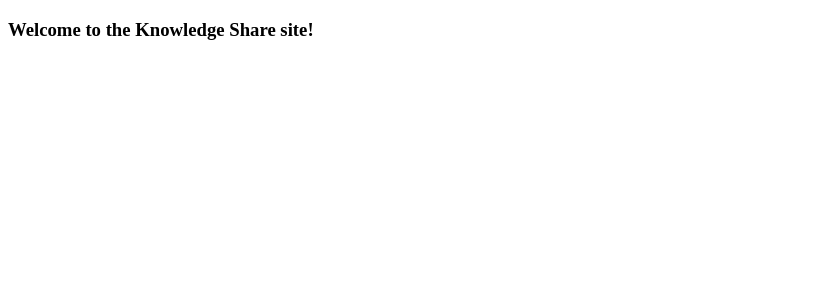
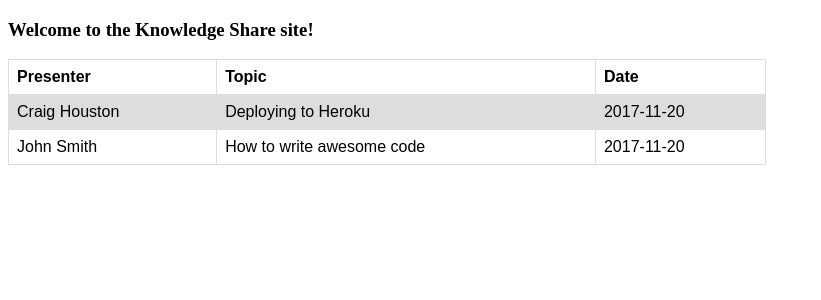
Before and after one commit to craighoustondev/knowledge-share, a Django app: page / in a window 1280 px wide. Shown: the top 300 px of the page, without its empty margins (0-821 px from the left). Run offline with Django 3.2, Linux system fonts and the light colour scheme.

Commit message:
update to Travis settings and index page

```diff
--- a/knowledge/share/templates/index.html
+++ b/knowledge/share/templates/index.html
@@ -2,9 +2,47 @@
   <html>
     <head>
       <title>Knowledge Share</title>
+
+      <style>
+        table {
+            font-family: arial, sans-serif;
+            border-collapse: collapse;
+            width: 60%;
+        }
+
+        td, th {
+            border: 1px solid #dddddd;
+            text-align: left;
+            padding: 8px;
+        }
+
+        tr:nth-child(even) {
+            background-color: #dddddd;
+        }
+        </style>
+
     <head>
 
     <body>
       <h3>Welcome to the Knowledge Share site!</h3>
+
+      <table>
+        <tr>
+          <th>Presenter</th>
+          <th>Topic</th>
+          <th>Date</th>
+        </tr>
+        <tr>
+          <td>Craig Houston</td>
+          <td>Deploying to Heroku</td>
+          <td>2017-11-20</td>
+        </tr>
+        <tr>
+          <td>John Smith</td>
+          <td>How to write awesome code</td>
+          <td>2017-11-20</td>
+        </tr>
+      </table>
+
     </body>
   </html>
```
Also changed, not shown: .travis.yml.
